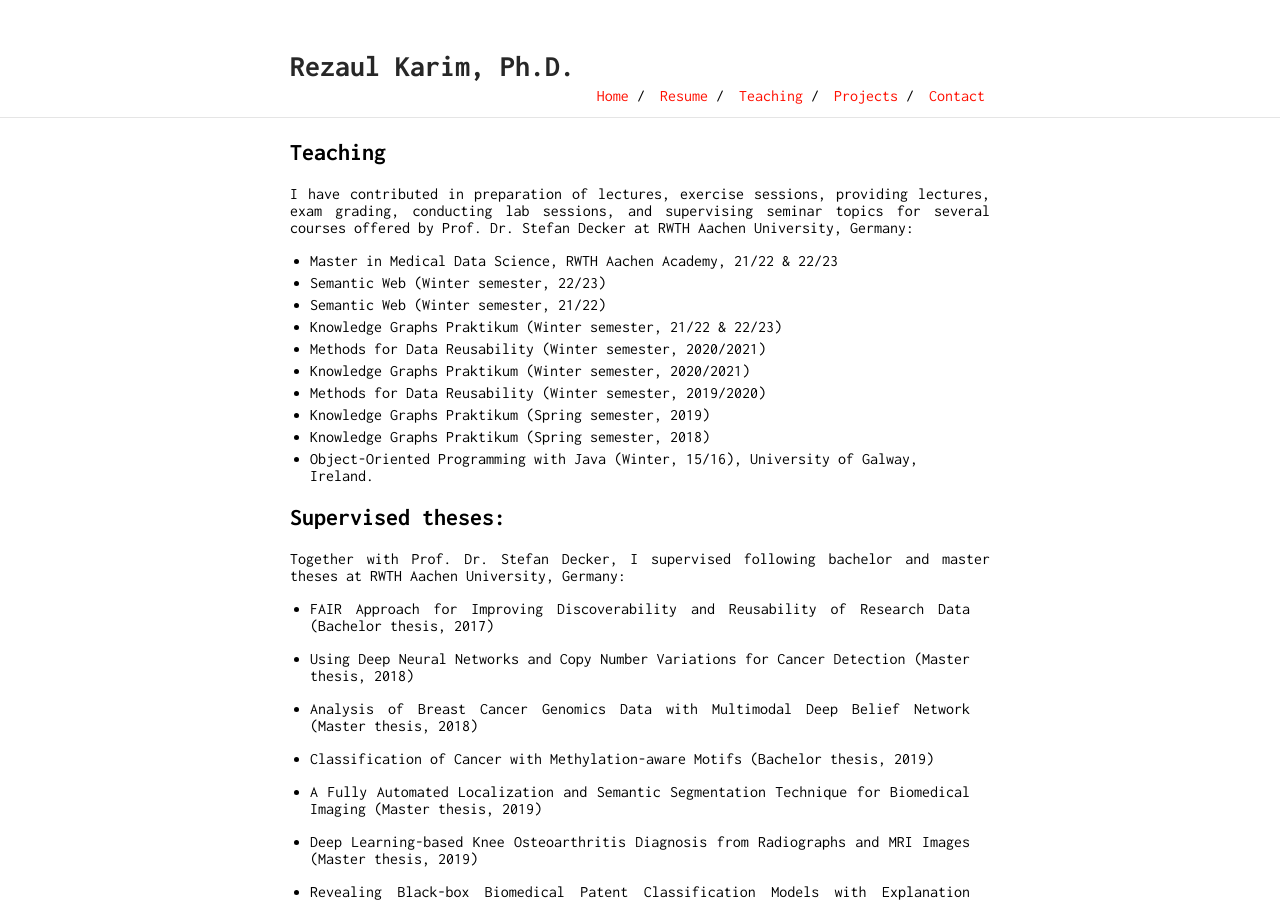
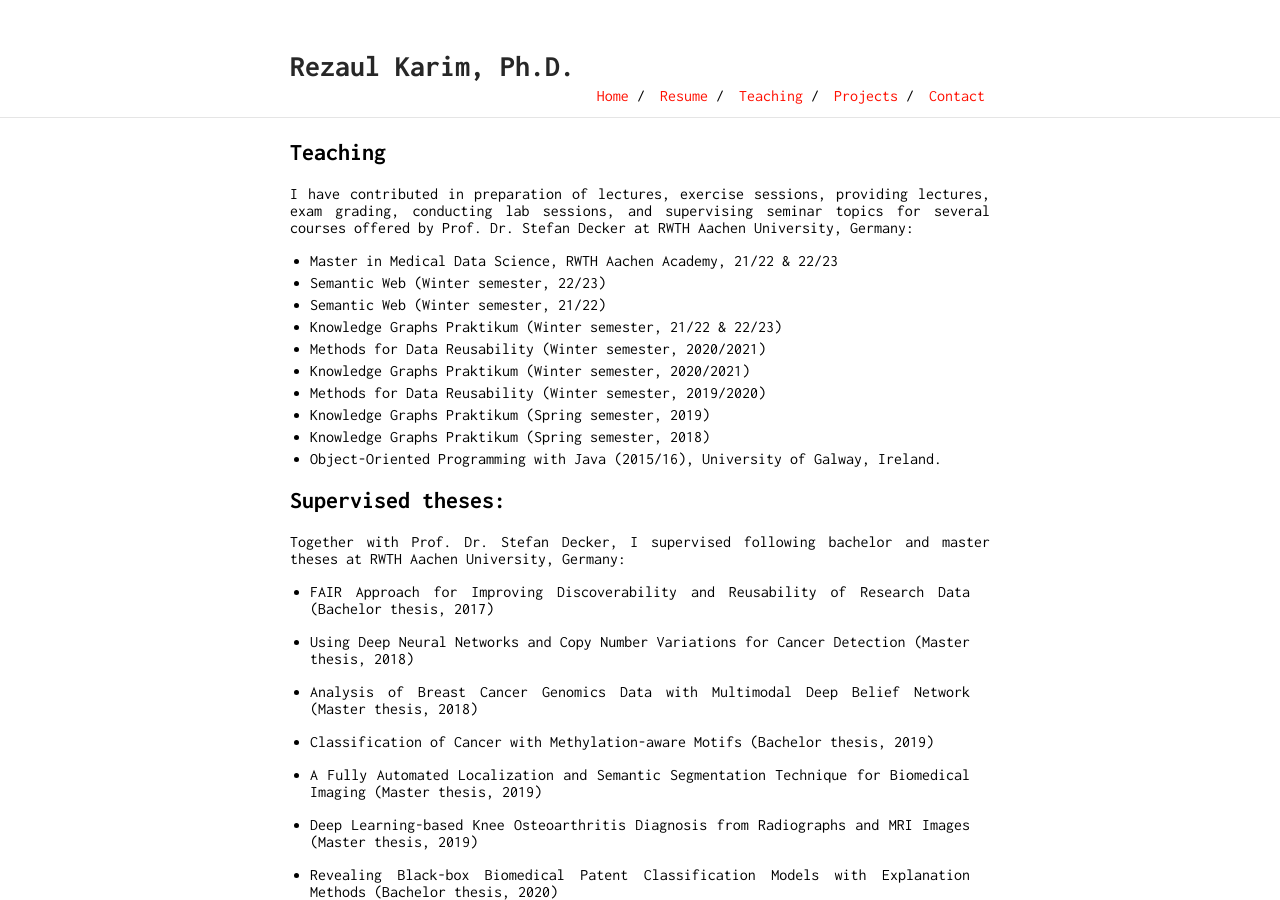
Before and after one commit to rezacsedu/rezacsedu.github.io, a Jekyll site: the page built from teaching.md, in a window 1280 px wide and 900 px high. Built offline with Jekyll 4.4.1, drawn with Linux system fonts in a browser that asks for light colours; our own code applies the rules of GitHub Pages for plain Markdown files.

Commit message:
Update teaching.md

```diff
--- a/teaching.md
+++ b/teaching.md
@@ -10,7 +10,7 @@
 - Methods for Data Reusability (Winter semester, 2019/2020)
 - Knowledge Graphs Praktikum (Spring semester, 2019)
 - Knowledge Graphs Praktikum (Spring semester, 2018)
-- Object-Oriented Programming with Java (Winter, 15/16), University of Galway, Ireland.
+- Object-Oriented Programming with Java (2015/16), University of Galway, Ireland.
 
 ## Supervised theses:
 <p style='text-align: justify;'>Together with Prof. Dr. Stefan Decker, I supervised following bachelor and master theses at RWTH Aachen University, Germany:</p>
```
